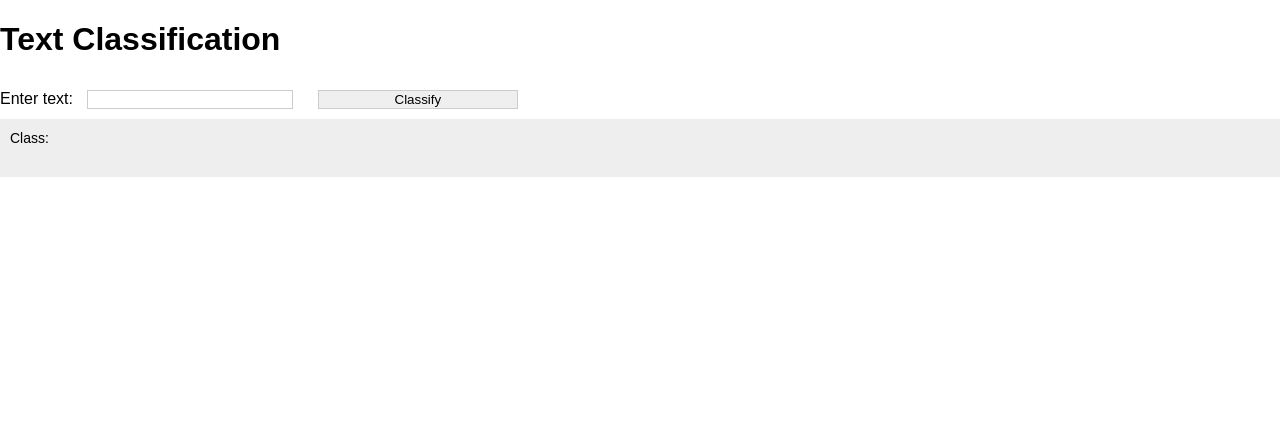
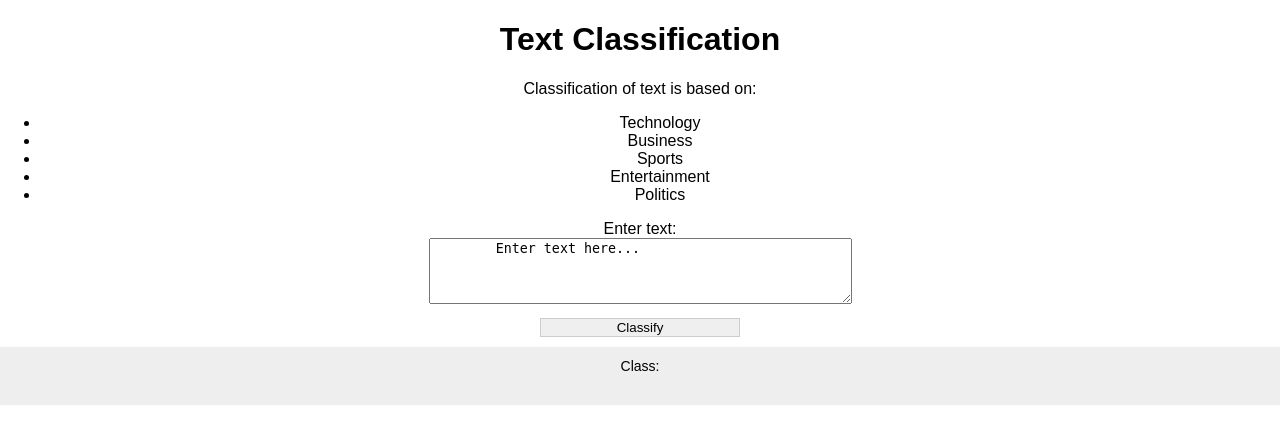
Before and after one commit to Aakkash24/Classification_LSTM, a Flask app: page / in a window 1280 px wide. Shown: the top 444 px of the page. Run offline with Flask 3, Linux system fonts and the light colour scheme.

Commit message:
Final Commit

```diff
--- a/app.py
+++ b/app.py
@@ -3,6 +3,7 @@ import numpy as np
 import pandas as pd
 import pickle
 import dill
+import keras
 from keras.preprocessing.text import Tokenizer
 from tensorflow.keras.preprocessing.sequence import pad_sequences
 
@@ -18,18 +19,19 @@ def predict():
     if request.method == 'GET':
         return render_template('index.html')
     else:
-        pickle_in =  open("artifacts/bcc_classification.pkl","rb")
-        model = pickle.load(pickle_in)
+        model = keras.models.load_model('saved_model.keras')
         text = request.form.get('text')
-        tokenizer = Tokenizer(num_words=17727, filters='!"#$%&()*+,-./:;<=>?@[\]^_`{|}~',lower=True)
-        tokenizer.fit_on_texts([text])
-        encoded_text = tokenizer.texts_to_sequences([text])[0]
-        encoded_text = pad_sequences([encoded_text],maxlen=3000)
+        with open("tokenizer.pkl", "rb") as handle:
+          tokenizer = pickle.load(handle)
+        # print(tokenizer.texts_to_sequences(text))
+        print(text)
+        text = [text]
+        seq = tokenizer.texts_to_sequences(text)
+        padded = pad_sequences(seq, maxlen=3000)
+        pred = model.predict(padded)
         labels = ['Business','Entertainment','Politics','Sports','Tech']
-        predict = model.predict(encoded_text)
-        result = labels[np.argmax(predict)]
-        print(result)
-        return render_template('index.html',result=result)
+        # print(pred, labels[np.argmax(pred)])
+        return render_template('index.html',result=labels[np.argmax(pred)])
 
 if __name__ == '__main__':
     app.run(host="0.0.0.0",debug=True)
--- a/requirements.txt
+++ b/requirements.txt
@@ -7,4 +7,6 @@ sklearn
 scikit-learn
 dill
 Flask
+nltk
+gunicorn
 # -e .
--- a/src/components/data_ingestion.py
+++ b/src/components/data_ingestion.py
@@ -21,7 +21,7 @@ class DataIngestion:
     def initiate_data_ingestion(self):
         logging.info("Entered the data ingestion method")
         try:
-            df = pd.read_csv("C:/Users/aakai/Downloads/AMZN.csv") # Df can be retrieved from any sources like MongoDB, etc
+            df = pd.read_csv("bbc-text.csv") # Df can be retrieved from any sources like MongoDB, etc
             logging.info("Data is retrieved")
             os.makedirs(os.path.dirname(self.ingestion_config.train_data_path),exist_ok=True)
             df.to_csv(self.ingestion_config.raw_data_path,index=False,header=True)
--- a/src/components/data_transformation.py
+++ b/src/components/data_transformation.py
@@ -16,4 +16,4 @@ class DataTransformationConfig:
 
 class DataTransformation:
     def __init__(self):
-        self.data_transformation_config = DataTransformationConfig()
+        self.data_transformation_config = DataTransformationConfig()zz
--- a/templates/index.html
+++ b/templates/index.html
@@ -1,12 +1,13 @@
 <!DOCTYPE html>
 <html>
   <head>
-    <title>Text Classification</title>
+    <title>Text Classification - LSTM Approach</title>
     <style>
       body {
         font-family: sans-serif;
         margin: 0;
         padding: 0;
+        text-align: center;
       }
 
       input {
@@ -27,13 +28,28 @@
       .label {
         font-size: 14px;
       }
+
+      h1 {
+        text-align: center;
+      }
     </style>
   </head>
   <body>
     <h1>Text Classification</h1>
+    <p>Classification of text is based on:</p>
+    <ul>
+      <li>Technology</li>
+      <li>Business</li>
+      <li>Sports</li>
+      <li>Entertainment</li>
+      <li>Politics</li>
+    </ul>
     <form action="{{ url_for('predict')}}" method="post">
-      <label for="text">Enter text:</label>
-      <input type="text" name="text" id="text" />
+      <label for="text">Enter text:</label><br />
+      <!-- <input type="text" name="text" id="text" /> -->
+      <textarea rows="4" cols="50" name="text" placeholder="Enter">
+        Enter text here...</textarea
+      ><br />
       <input type="submit" value="Classify" />
     </form>
     <div class="classifier">
```
Also changed, not shown: templates/style.css (added, +25 -0 lines), 4 other files.
